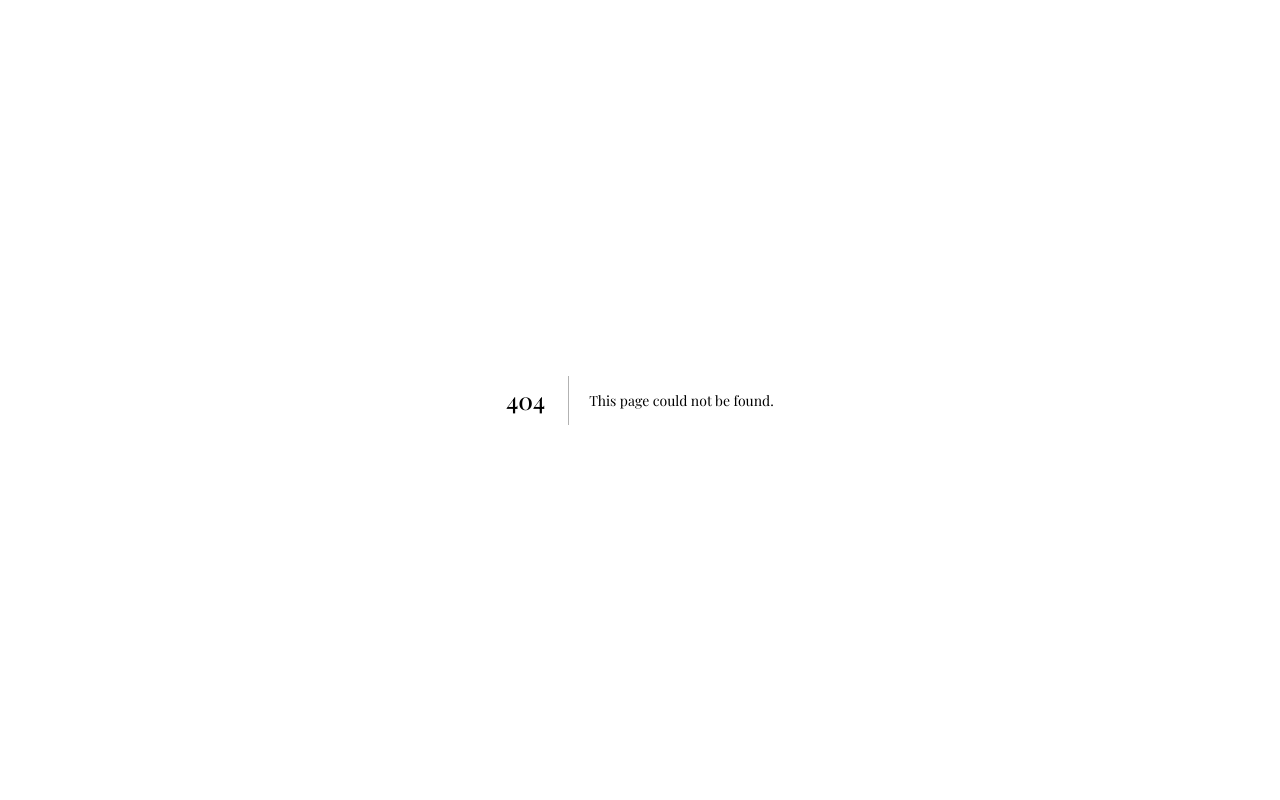
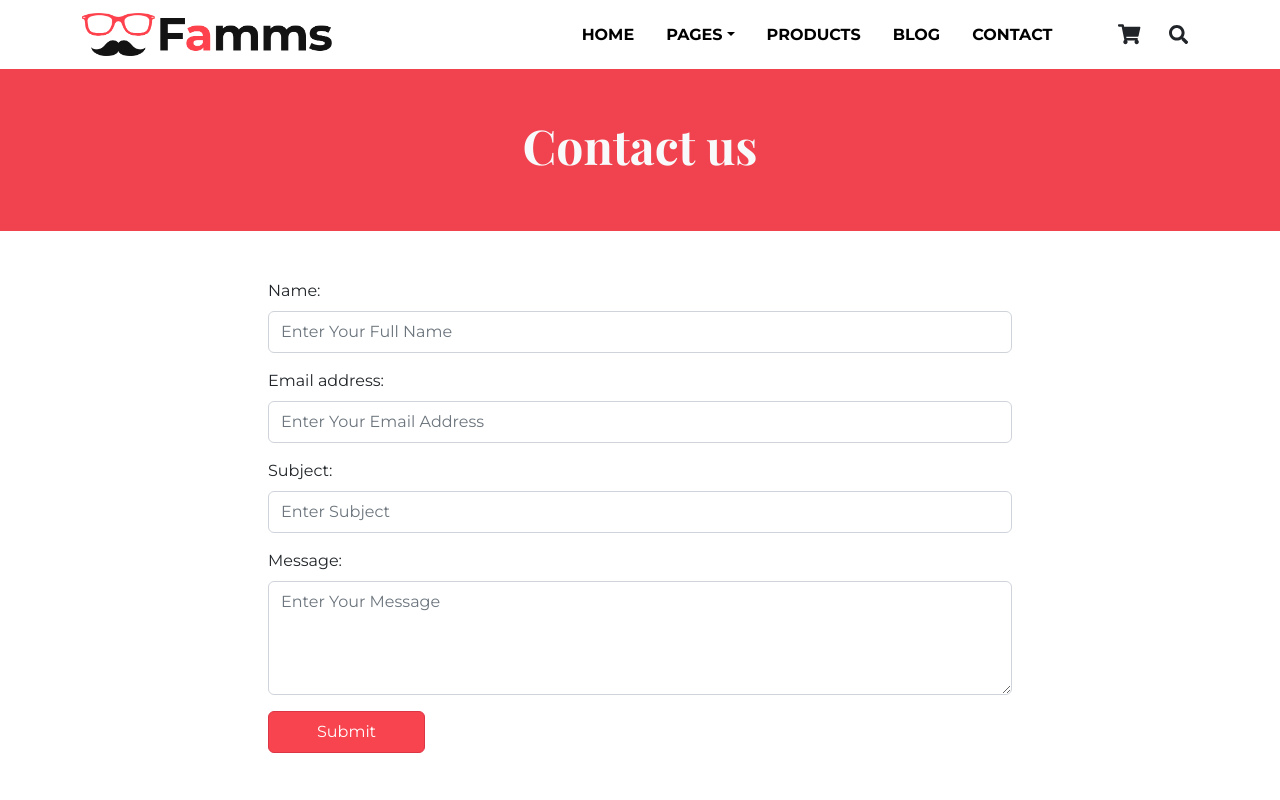
Before and after one commit to Obaadz/Famms-Template, a Next.js app: page /contact in a window 1280 px wide. Before the commit this address had no page. Shown: the top 800 px of the page. Built offline with nearby package versions, Linux system fonts and the light colour scheme.

Commit message:
feat: Add contact page

```diff
--- /dev/null
+++ b/components/contact_us/index.tsx
@@ -0,0 +1,50 @@
+import { Container, Form } from "react-bootstrap";
+import CustomButton from "../CustomButton";
+
+const ContactUsSection = () => {
+  return (
+    <section className="py-5">
+      <Container>
+        <Form className="col-sm-10 col-md-8 mx-auto">
+          <Form.Group className="mb-3" controlId="formBasicName">
+            <Form.Label>Name: </Form.Label>
+            <Form.Control
+              className="py-2"
+              type="text"
+              placeholder="Enter Your Full Name"
+            />
+          </Form.Group>
+          <Form.Group className="mb-3" controlId="formBasicEmail">
+            <Form.Label>Email address: </Form.Label>
+            <Form.Control
+              className="py-2"
+              type="email"
+              placeholder="Enter Your Email Address"
+            />
+          </Form.Group>
+          <Form.Group className="mb-3" controlId="formBasicSubject">
+            <Form.Label>Subject: </Form.Label>
+            <Form.Control
+              className="py-2"
+              type="text"
+              placeholder="Enter Subject"
+            />
+          </Form.Group>
+          <Form.Group className="mb-3" controlId="formBasicSubject">
+            <Form.Label>Message: </Form.Label>
+            <Form.Control
+              className="py-2"
+              type="text"
+              placeholder="Enter Your Message"
+              as="textarea"
+              rows={4}
+            />
+          </Form.Group>
+          <CustomButton className="px-5 py-2">Submit</CustomButton>
+        </Form>
+      </Container>
+    </section>
+  );
+};
+
+export default ContactUsSection;
--- /dev/null
+++ b/pages/contact.tsx
@@ -0,0 +1,16 @@
+import { NextPage } from "next";
+import MainLayout from "../layouts/MainLayout";
+import PageHeader from "../components/page_header";
+import ContactUsSection from "../components/contact_us";
+
+const contact: NextPage = () => {
+  return (
+    <MainLayout background="dark">
+      <main>
+        <PageHeader>Contact us</PageHeader>
+        <ContactUsSection />
+      </main>
+    </MainLayout>
+  );
+};
+export default contact;
```
